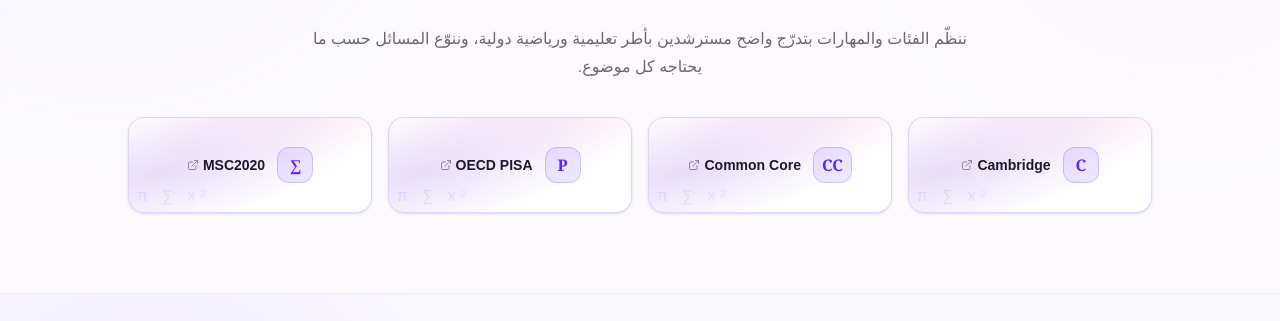
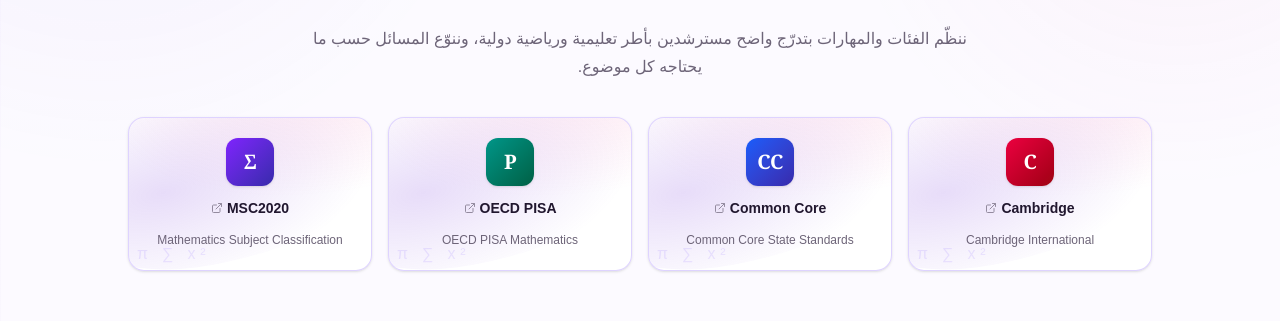
Before and after one commit to MahmoudWebApp/MathWorldFrontend, a Next.js app: page /ar in a window 1280 px wide. Shown: the part 1028-1349 px from the top of the page. Built offline with nearby package versions, Linux system fonts and the light colour scheme; no server answers; a web font is replaced by a local one.

Commit message:
fix(v5): align premium entry and reference framework card design

```diff
--- a/src/components/curriculum/CurriculumSourcesSection.tsx
+++ b/src/components/curriculum/CurriculumSourcesSection.tsx
@@ -13,24 +13,28 @@ const references = [
     label: 'Cambridge',
     fullName: 'Cambridge International',
     shortMark: 'C',
+    tint:'from-rose-600 to-red-800',
     href: 'https://www.cambridgeinternational.org/programmes-and-qualifications/maths/',
   },
   {
     label: 'Common Core',
     fullName: 'Common Core State Standards',
     shortMark: 'CC',
+    tint:'from-blue-600 to-indigo-800',
     href: 'https://corestandards.org/mathematics-standards/',
   },
   {
     label: 'OECD PISA',
     fullName: 'OECD PISA Mathematics',
     shortMark: 'P',
+    tint:'from-teal-600 to-emerald-800',
     href: 'https://www.oecd.org/en/about/programmes/pisa.html',
   },
   {
     label: 'MSC2020',
     fullName: 'Mathematics Subject Classification',
-    shortMark: '∑',
+    shortMark: 'Σ',
+    tint:'from-violet-600 to-indigo-800',
     href: 'https://mathscinet.ams.org/msc/msc.html',
   },
 ] as const;
@@ -61,15 +65,16 @@ export function CurriculumSourcesSection() {
               target="_blank"
               rel="noopener noreferrer"
               aria-label={reference.fullName}
-              className="math-reference-wave group relative isolate flex min-h-24 items-center justify-center gap-3 overflow-hidden rounded-2xl border border-primary/20 bg-card/85 px-3 py-5 text-center shadow-sm transition-[border-color,transform,box-shadow] hover:-translate-y-1 hover:border-primary/50 hover:shadow-lg focus-visible:outline-2 focus-visible:outline-offset-2 focus-visible:outline-primary"
+              className="math-reference-wave group relative isolate flex min-h-36 flex-col items-center justify-center gap-3 overflow-hidden rounded-2xl border border-primary/20 bg-card/85 px-3 py-5 text-center shadow-sm transition-[border-color,transform,box-shadow] motion-safe:hover:-translate-y-1 hover:border-primary/50 hover:shadow-lg focus-visible:outline-2 focus-visible:outline-offset-2 focus-visible:outline-primary"
             >
-              <span aria-hidden="true" className="relative z-10 flex h-9 min-w-9 items-center justify-center rounded-xl border border-primary/20 bg-primary/10 px-2 font-serif text-base font-black tracking-tight text-primary">
+              <span aria-hidden="true" className={"relative z-10 flex h-12 min-w-12 items-center justify-center rounded-xl bg-gradient-to-br px-2 font-serif text-xl font-black tracking-tight text-white shadow-sm "+reference.tint}>
                 {reference.shortMark}
               </span>
               <span className="relative z-10 flex items-center gap-1 text-xs font-bold sm:text-sm">
                 {reference.label}
                 <ExternalLink aria-hidden="true" className="h-3 w-3 text-muted-foreground opacity-70" />
               </span>
+              <span className="relative z-10 text-xs leading-5 text-muted-foreground">{reference.fullName}</span>
             </a>
           ))}
         </div>
```
